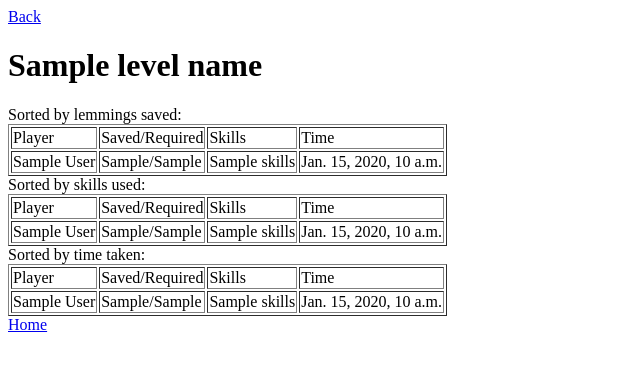
After one commit to geoo89/lixdb, a Django app: template templates/lixdb/replays.html in a window 1280 px wide. The commit adds this page. Shown: the top 371 px of the page, without its empty margins (0-640 px from the left). Run offline with Django 3.2, Linux system fonts and the light colour scheme; the template is opened without the code that fills it: most values are stand-ins (such as "Sample title", 1, 10 or a date in 2020).

Commit message:
added replays list

```diff
--- a/lixdb/urls.py
+++ b/lixdb/urls.py
@@ -10,4 +10,5 @@ urlpatterns = patterns('',
     url(r'^$', views.index, name='index'),
     url(r'^about/$', views.about, name='about'),
     url(r'^(?P<root_name_url>levels(/[0-9A-z]+)*)[/]*$', views.level_list, name='level_list'), #TODO: add - and _
+    url(r'^(?P<root_name_url>levels(/[0-9A-z]+)*/.*\.txt)$', views.replay_list, name='replay_list'), #TODO: add - and _
 )
--- a/templates/lixdb/levels.html
+++ b/templates/lixdb/levels.html
@@ -22,7 +22,7 @@
                 {% endfor %}
                 {% for lev in level_stats %}
                 <tr>
-                    <td>{{ lev.0.name }}</td>
+                    <td><a href="/lixdb/{{ lev.0.name }}">{{ lev.0.name }}</a></td>
                     {% if lev.1 %}
                     <td>{{ lev.1.0 }}/{{ lev.1.1 }}</td>
                     <td>{{ lev.1.2 }}</td>
--- /dev/null
+++ b/templates/lixdb/replays.html
@@ -0,0 +1,67 @@
+<!DOCTYPE html>
+<html>
+    <head>
+        <title>Lix DB</title>
+    </head>
+
+    <body>
+        <a href="/lixdb/{{ dir_name }}">Back</a>
+        <h1>{{ level_name }}</h1>
+        {% if replays_by_saved %}
+            Sorted by lemmings saved:
+            <table border=1>
+                <tr>
+                    <td>Player</td>
+                    <td>Saved/Required</td>
+                    <td>Skills</td>
+                    <td>Time</td>
+                </tr>
+                {% for rpl in replays_by_saved %}
+                <tr>
+                    <td>{{ rpl.author }}</td>
+                    <td>{{ rpl.lems_saved }}/{{ rpl.lems_required }}</td>
+                    <td>{{ rpl.skills }}</td>
+                    <td>{{ rpl.time }}</td>
+                </tr>
+                {% endfor %}
+            </table>
+            Sorted by skills used:
+            <table border=1>
+                <tr>
+                    <td>Player</td>
+                    <td>Saved/Required</td>
+                    <td>Skills</td>
+                    <td>Time</td>
+                </tr>
+                {% for rpl in replays_by_skills %}
+                <tr>
+                    <td>{{ rpl.author }}</td>
+                    <td>{{ rpl.lems_saved }}/{{ rpl.lems_required }}</td>
+                    <td>{{ rpl.skills }}</td>
+                    <td>{{ rpl.time }}</td>
+                </tr>
+                {% endfor %}
+            </table>
+            Sorted by time taken:
+            <table border=1>
+                <tr>
+                    <td>Player</td>
+                    <td>Saved/Required</td>
+                    <td>Skills</td>
+                    <td>Time</td>
+                </tr>
+                {% for rpl in replays_by_time %}
+                <tr>
+                    <td>{{ rpl.author }}</td>
+                    <td>{{ rpl.lems_saved }}/{{ rpl.lems_required }}</td>
+                    <td>{{ rpl.skills }}</td>
+                    <td>{{ rpl.time }}</td>
+                </tr>
+                {% endfor %}
+            </table>
+        {% else %}
+            The specified level {{ root_name }} does not exist!
+        {% endif %}
+        <a href="/lixdb/">Home</a>
+    </body>
+</html>
```
Also changed, not shown: lixdb/views.py (+16 -1 lines).
